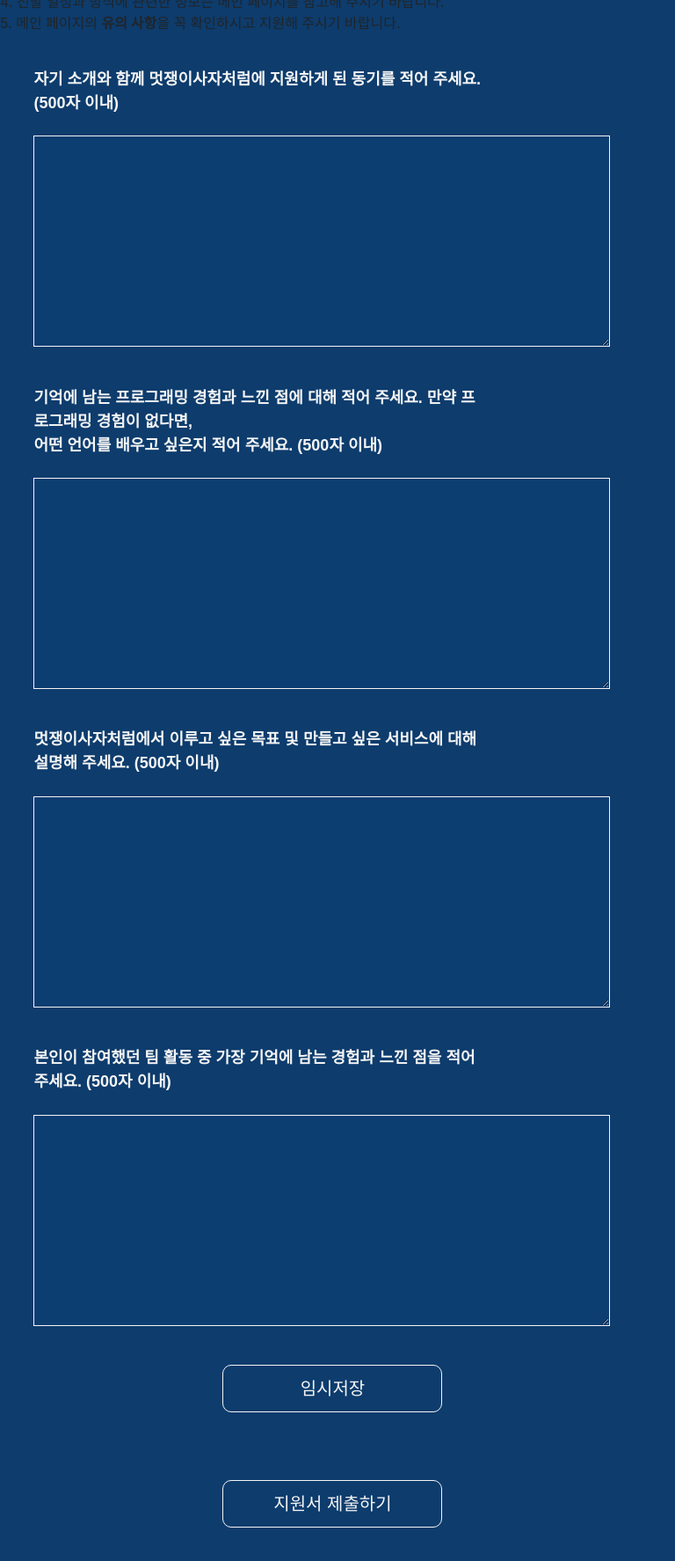
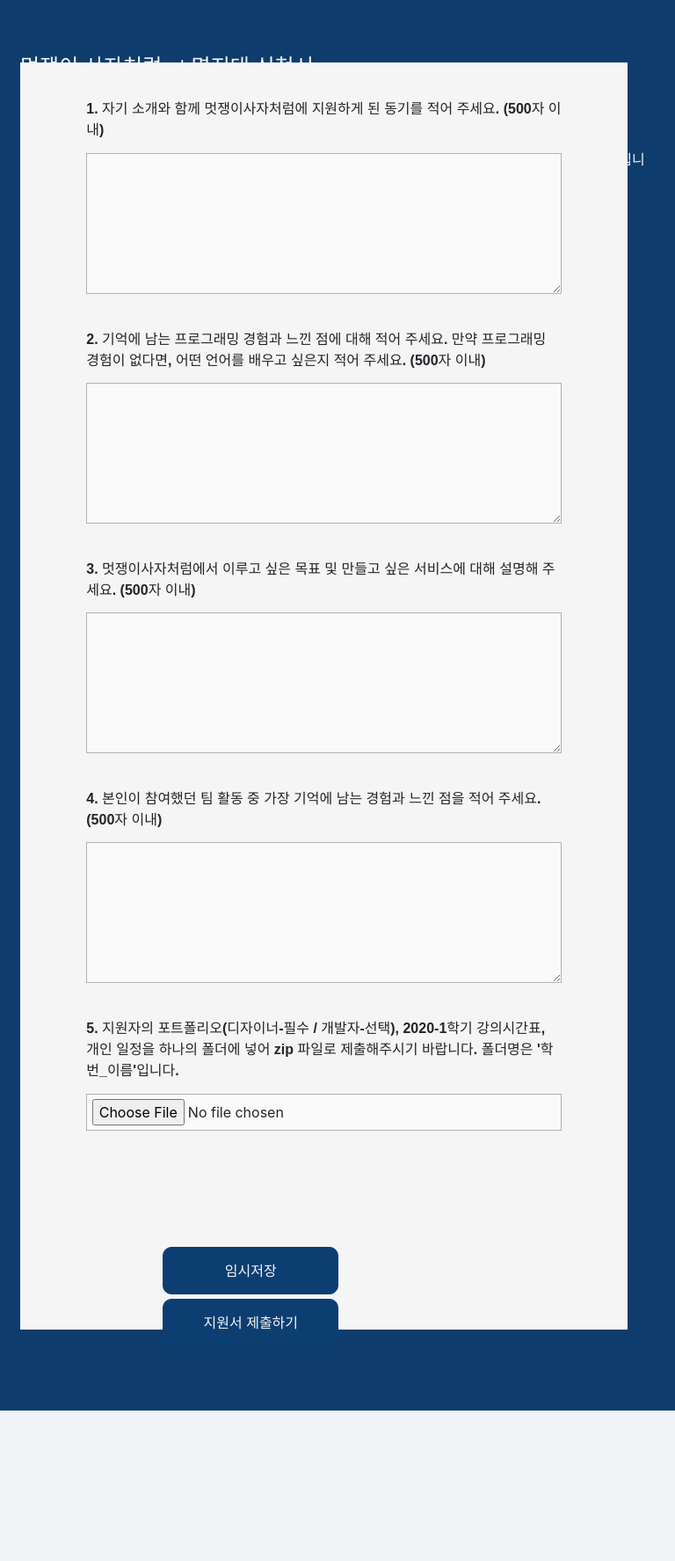
Before and after one commit to likelionmju/likelion-mju.com, a Django app: page /apply/ in a window 768 px wide. Shown: the part 368-2142 px from the top of the page at 88% size. After the commit the page ends 1971 px from the top, so only its background shows below. Run offline with Django 3.2, Linux system fonts and the light colour scheme; the visitor is signed in with stand-in values (Sample User, id 1); data that the repository does not hold is empty; some libraries are stand-ins or nearby versions.

Commit message:
Update apply

```diff
--- a/page/static/page/css/apply.css
+++ b/page/static/page/css/apply.css
@@ -1,113 +1,263 @@
 @import url(https://fonts.googleapis.com/css?family=Roboto:300);
 
-body {
+body{
   background-color: rgb(13,60,109);
 }
+.title_name{
+  font-size: xx-large;
+  font-family: "Montserrat", sans-serif;
+}
+.explain_title{
+  font-size: larger;
+  font-family: "Montserrat", sans-serif;
+}
+.explain_content{
+  font-size: medium;
+  font-family: "Montserrat", sans-serif;
+}
 
-.apply {
-    text-align: center;
+.wrapper {
+  display: grid;
+  grid-gap: 5px;
+  height: 26rem;
+  background-color:  rgb(13,60,109);
+  padding-top: 3%;
+  padding-left: 3%;
+  padding-right: 3%;
+}
+
+.logo {
+  grid-column: 1;
+}
+img{
+  width: 370px;
+}
+.explain {
+  grid-column: 2;
+  padding-top: 6%;
   color: whitesmoke;
-    margin-top: 5%;
   font-family: "Montserrat", sans-serif;
+}
+
+form{
+  background-color: whitesmoke;
+  width: 70%;
+  height: 83rem;
+  margin-left: 13%;
+  margin-right: 13%;
+  margin-bottom: 5%;
+  margin-top: 3%;
+  padding:3%;
 }
 
 .applicant_form .input-box {
     margin-left: 10%;
     margin-top: 5%;
     width: 80%;
+}
+
+.input-box label {
+    font-weight: 550;
+    font-size: 16px;
+    font-family: "Montserrat", sans-serif;
+}
+
+.input-box textarea {
+    color: black;
+    margin-top: 1%;
+    width: 100%;
+    height: 10rem;
+    font-weight: 700;
+    line-height: 1.0;
+    font-size: 18px;
+    background-color: rgb(250, 250, 250);
+    border: 0.5px solid rgb(177, 177, 177);
+}
+
+.file{
+  background-color: rgb(250, 250, 250);
+  border: 0.5px solid rgb(177, 177, 177);
+  padding-left: 1%;
+  padding-top: 1%;
+  padding-bottom: 1%;
+  width: 100%;
+  margin-top: 1%;
 
 }
 
-.input-box label {
+.btn {
+  display: grid;
+  grid-gap: 20%;
+  position: absolute;
+  margin-top: 3%;
+  margin-bottom: 3%;
+  margin-left: 10%;
+  margin-right: 10%;
+}
 
-    font-weight: 800;
-    font-size: 23px;
+
+.save {
+  grid-column: 1;
+  line-height: 50px;
+  text-align: center;
+  border-radius: 10px;
+  border: 1.5px solid rgb(13, 62, 114);
+  background: rgb(13, 62, 114);
   color: whitesmoke;
-    font-family: "Montserrat", sans-serif;
+  width: 250px;
+}
+.submit {
+  grid-column: 2;
+  line-height: 50px;
+  text-align: center;
+  background: rgb(13, 62, 114);
+  color: whitesmoke;
+  border-radius: 10px;
+  border: 1.5px solid rgb(13, 62, 114);
+  width: 250px;
+}
+
+.submit:hover{
+  background: rgb(13, 62, 180);
+  border: 1.5px solid rgb(13, 62, 180);
+  color: whitesmoke;
+}
+
+.save:hover{
+  background: rgb(13, 62, 180);
+  border: 1.5px solid rgb(13, 62, 180);
+  color: whitesmoke;
+}
+
+
+@media screen and (max-width: 768px) {
+
+  .wrapper {
+    display: grid;
+    grid-gap: 5px;
+    height: 26rem;
+    height: 10%;
+    background-color:  rgb(13,60,109);
+    padding-left: 3%;
+    padding-right: 3%;
+  }
+
+  .logo {
+    grid-column: 1;
+    grid-row: 1;
 
   }
 
-.input-box textarea {
-    color: whitesmoke;
-    margin-top: 1%;
-    width: 100%;
-    height: 30rem;
-    line-height: 1.0;
-    font-size: 17px;
-    background-color: rgb(13, 62, 114);
-    border: 1px solid whitesmoke;
+  .explain {
+    grid-column: 1;
+    grid-row: 2;
   }
 
-.btn_line {
-    margin-top: 5%;
+  img{
+    margin-left: 30%;
+    margin-right: 30%;
+    margin-top: 3%;
+    width:130px
+  }
+
+
+
+  .title_name{
+    text-align: center;
+    font-size: larger;
+  }
+  .explain_title{
+    font-size: large;
+  }
+  .explain_content{
+    font-size: smaller;
+  }
+
+  form{
+    background-color: whitesmoke;
+    width: 90%;
+    height: 90rem;
+    margin-left: 3%;
+    margin-right: 3%;
+    margin-bottom: 5%;
+    margin-top: 3%;
+    padding:1%;
+  }
+
+  .btn {
+    display: grid;
+    grid-gap: 10%;
+    position: absolute;
+    margin-top: 7%;
     margin-bottom: 3%;
-    margin-left: 40%;
+    margin-left: 10%;
+    margin-right: 10%;
+    padding: 10%;
+  }
+
+
+  .save {
+    grid-column: 1;
+    grid-row: 1;
     line-height: 50px;
     text-align: center;
-    background: none;
     border-radius: 10px;
-    border: 1px solid whitesmoke;
+    border: 1.5px solid rgb(13, 62, 114);
+    background: rgb(13, 62, 114);
     color: whitesmoke;
-    font-size: 20px;
     width: 250px;
-    font-family: "Montserrat", sans-serif;
   }
-
-@media screen and (max-width: 768px) {
-
-    .input-box textarea {
-        width: 21rem;
-        height: 15rem;
-        line-height: 1.0;
-        font-size: 18px;
-        margin-top: 3%;
-    }
-
-    .input-box label {
-
-        font-weight: 800;
-        font-size: 15.5px;
+  .submit {
+    grid-column: 1;
+    grid-row: 2;
+    line-height: 50px;
+    text-align: center;
+    background: rgb(13, 62, 114);
     color: whitesmoke;
-
-    }
-
-    .applicant_form .input-box {
-        margin-left: 5%;
-        margin-top: 13%;
-        width: 80%;
-    }
-
-    .btn_line {
-
-        margin-left: 17%;
-        margin-top: 5%;
-        margin-bottom: 5%;
+    border-radius: 10px;
+    border: 1.5px solid rgb(13, 62, 114);
+    width: 250px;
   }
 
 }
 
-@media only screen and (max-width: 1024px) and (min-width: 768px) {
+@media only screen and (max-width: 1040px) and (min-width: 768px) {
 
-    .applicant_form .input-box {
-        margin-left: 5%;
-        margin-top: 5%;
-        width: 67%;
-        /* height: 100%; */
-
-    }
-    .input-box textarea {
-        width: 41rem;
+    img{
+      margin-top: 12%;
+      width:300px
     }
 
-    .input-box label {
+    .btn {
 
-        font-size: 18px;
+      grid-gap: 5%;
+    }
+
+    .title_name{
+      font-size: x-large;
+    }
+    .explain_title{
+      font-size: larger;
+    }
+    .explain_content{
+      font-size: medium;
+    }
+
+    .wrapper {
+
+      grid-gap: 15px;
+      height: 23rem;
+
+      padding-top: 1%;
 
     }
 
-    .btn_line {
+    .save {
 
-        margin-left: 33%;
+      width: 200px;
+    }
+    .submit {
 
+      width: 200px;
     }
 }
--- a/page/templates/apply.html
+++ b/page/templates/apply.html
@@ -18,10 +18,20 @@
 <body>
     {% block content %}
     <main class="main_page">
+        <div class="wrapper">
 
-        <div class="apply">
-            <h1>멋쟁이 사자처럼 8기 <br>지원하기</h1><br><br>
+          <div class="logo"><img src="C:\Users\mycas\OneDrive\바탕 화면\백준알고리즘\likelionmju_logo.png"></div>
+          <div class="explain"><span class="title_name">멋쟁이 사자처럼 at 명지대 신청서</span><br><br><span class="explain_title">지원 시 유의사항</span>
+            <p class="explain_cotent">
+            1. 멋쟁이사자처럼 at 명지대(서울) 8기에 지원하기 위해서는 회원가입과 로그인이 필요합니다.<br>
+            2. 회원가입은 '명지대(서울) 8기 지원'을 위함이며, 멋쟁이사자처럼 본부에 등록하는 것이 아님을 알려드립니다.<br>
+            3. 지원서는 제출 후 확인 / 수정이 불가합니다. <br>　지원자 여러분께서는 <strong>임시 저장</strong> 기능을 활용해 충분히
+             검토하신 후 제출하시기 바랍니다.<br>
+            4. 선발 일정과 방식에 관련한 정보는 메인 페이지를 참고해 주시기 바랍니다.<br>
+            5. 메인 페이지의 <strong>유의 사항</strong>을 꼭 확인하시고 지원해 주시기 바랍니다.<br>
+            </p></div>
         </div>
+
 
         <div class="applicant_form">
             <form method="post" action="{% url 'apply' %}">
@@ -30,40 +40,36 @@
                     type="hidden"
                     name="apply">
 
-                <div class="explain">
-                    <span>지원 시 유의사항</span>
-                    <p>
-                    1. 멋쟁이사자처럼 at 명지대(서울) 8기에 지원하기 위해서는 회원가입과 로그인이 필요합니다.<br>
-                    2. 회원가입은 '명지대(서울) 8기 지원'을 위함이며, 멋쟁이사자처럼 본부에 등록하는 것이 아님을 알려드립니다.<br>
-                    3. 지원서는 제출 후 확인 / 수정이 불가합니다. 지원자 여러분께서는 <strong>임시 저장</strong> 기능을 활용해 충분히
-                     검토하신 후 제출하시기 바랍니다.<br>
-                    4. 선발 일정과 방식에 관련한 정보는 메인 페이지를 참고해 주시기 바랍니다.<br>
-                    5. 메인 페이지의 <strong>유의 사항</strong>을 꼭 확인하시고 지원해 주시기 바랍니다.<br>
-                    </p>
-                </div>
-
                 <div class="input-box">
-                    <label for="id_answer1">자기 소개와 함께 멋쟁이사자처럼에 지원하게 된 동기를 적어 주세요. (500자 이내)</label>
+                    <label for="id_answer1">1. 자기 소개와 함께 멋쟁이사자처럼에 지원하게 된 동기를 적어 주세요. (500자 이내)</label>
                     <textarea name="answer1" id="id_answer1" required="required">{{ answer1 }}</textarea>
                 </div>
 
                 <div class="input-box">
-                    <label for="id_answer2">기억에 남는 프로그래밍 경험과 느낀 점에 대해 적어 주세요. 만약 프로그래밍 경험이 없다면, <br>어떤 언어를 배우고 싶은지 적어 주세요. (500자 이내)</label>
+                    <label for="id_answer2">2. 기억에 남는 프로그래밍 경험과 느낀 점에 대해 적어 주세요. 만약 프로그래밍 경험이 없다면, 어떤 언어를 배우고 싶은지 적어 주세요. (500자 이내)</label>
                     <textarea name="answer2" id="id_answer2" required="required">{{ answer2 }}</textarea>
                 </div>
 
                 <div class="input-box">
-                    <label for="id_answer3">멋쟁이사자처럼에서 이루고 싶은 목표 및 만들고 싶은 서비스에 대해 설명해 주세요. (500자 이내)</label>
+                    <label for="id_answer3">3. 멋쟁이사자처럼에서 이루고 싶은 목표 및 만들고 싶은 서비스에 대해 설명해 주세요. (500자 이내)</label>
                     <textarea name="answer3" id="id_answer3" required="required">{{ answer3 }}</textarea>
                 </div>
 
                 <div class="input-box">
-                    <label for="id_answer4">본인이 참여했던 팀 활동 중 가장 기억에 남는 경험과 느낀 점을 적어 주세요. (500자 이내)</label>
+                    <label for="id_answer4">4. 본인이 참여했던 팀 활동 중 가장 기억에 남는 경험과 느낀 점을 적어 주세요. (500자 이내)</label>
                     <textarea name="answer4" id="id_answer4" required="required">{{ answer4 }}</textarea>
                 </div>
+                <div class="input-box">
+                    <label for="id_answer5">5. 지원자의 포트폴리오(디자이너-필수 / 개발자-선택), 2020-1학기 강의시간표, 개인 일정을 하나의 폴더에 넣어 zip 파일로 제출해주시기 바랍니다.
+                        폴더명은 '학번_이름'입니다.</label>
+                    <input class="file" type="file" name="file" id="id_file" onchange="checkSize(this)">
+                </div>
+                <div class="btn">
 
-                <button type="submit" name="btn" value="save" class="btn_line">임시저장</button>
-                <button type="submit" name="btn" value="submit" class="btn_line">지원서 제출하기</button>
+                  <button class="save" type="submit" name="btn" value="save" class="btn_line">임시저장</button>
+                  <button class="submit" type="submit" name="btn" value="submit" class="btn_line">지원서 제출하기</button>
+                </div>
+
             </form>
         </div>
     </main>
```
Lines whose indentation alone changed are shown as unchanged.
